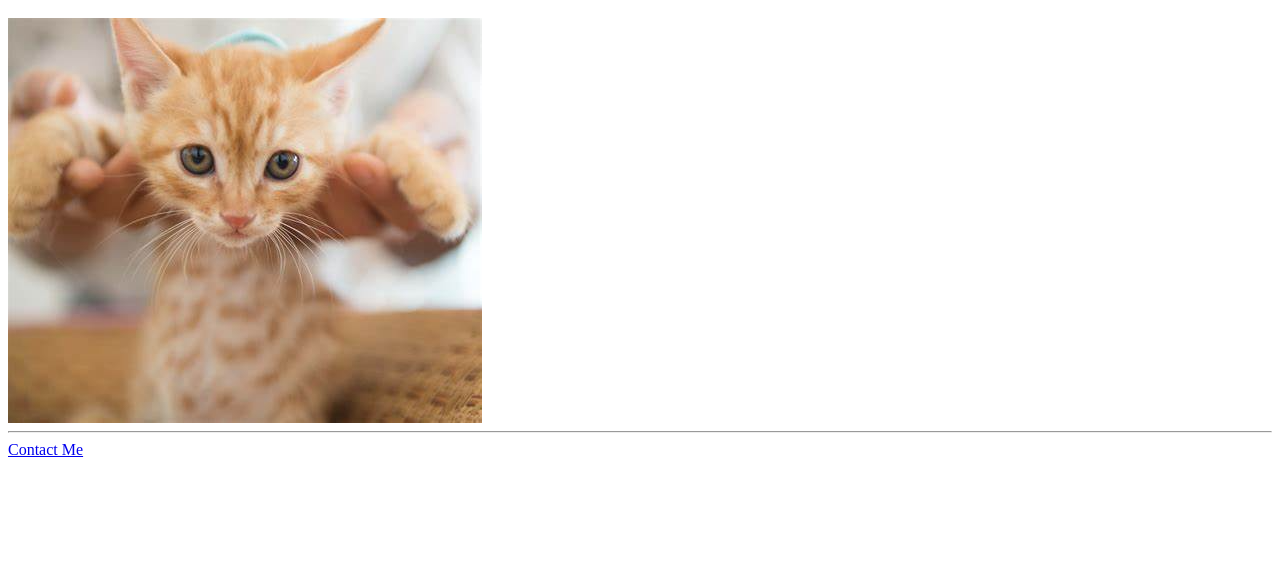
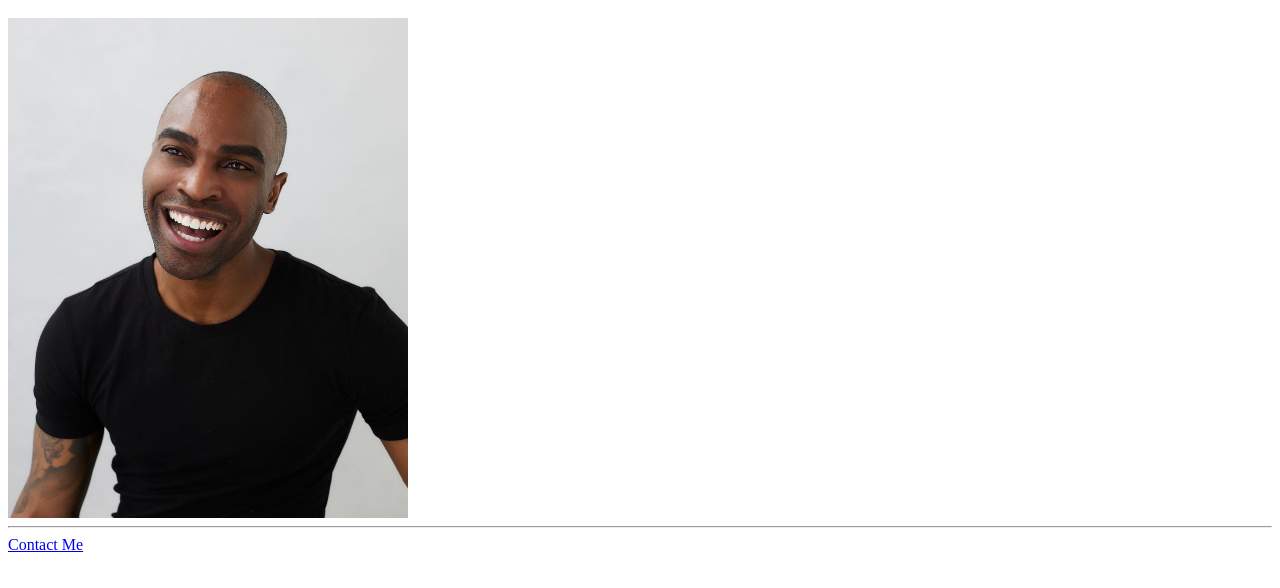
Before and after one commit to nrjbrown/Fullstack-Dev-Refresh, a plain HTML site: page Course Resources /4.1+Webpages/index.html in a window 1280 px wide. Shown: the part 48-636 px from the top of the page. Drawn offline with Linux system fonts and the light colour scheme.

Commit message:
Initial Webpages

```diff
--- a/Course Resources /4.1+Webpages/index.html
+++ b/Course Resources /4.1+Webpages/index.html
@@ -1,6 +1,12 @@
 <h1>Welcome to My Website!</h1>
 <!-- Add an image of yourself that links to the about page -->
-<a href="public/about.html"><img src="assets/images/cat.png" alt=""></a>
+<a href="./public/about.html">
+  <img
+    src="./assets/images/Neville Smiling.jpeg"
+    alt="Image of Neville seated in-front of a light grey background smiling wearing a black t-shirt looking upwards"
+    width="400"
+    height=""
+/></a>
 <hr />
 <!-- Add a link to your contact me page here -->
- <a href="public/contact.html">Contact Me</a>
+<a href="./public/contact.html">Contact Me</a>
```
Also changed, not shown: Course Resources /4.1+Webpages/public/contact.html (+2 -2 lines), Course Resources /4.1+Webpages/assets/images/Neville Smiling.jpeg (added), 1 other file.
